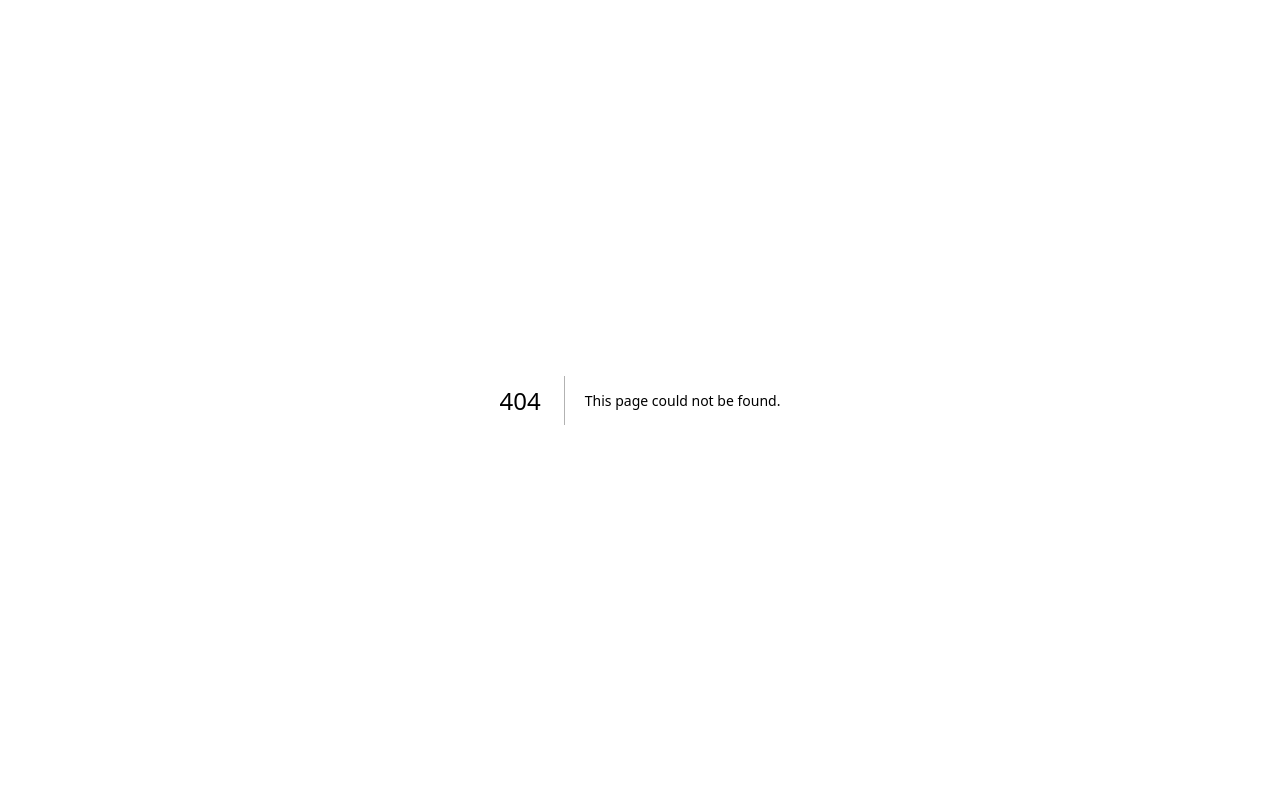
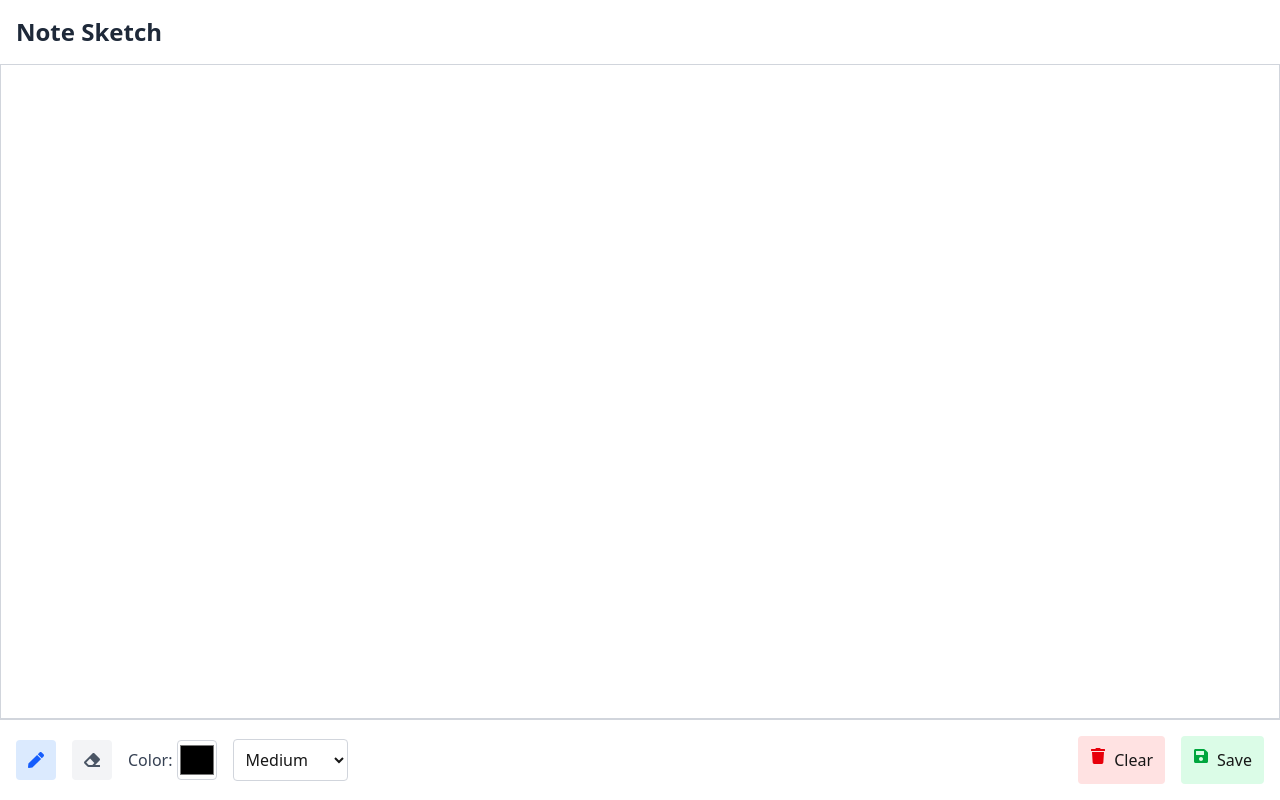
Before and after one commit to Zia-ullah-khan/studysync, a Next.js app: page /notesketch in a window 1280 px wide. Before the commit this address had no page. Built offline with nearby package versions, Linux system fonts and the light colour scheme.

Commit message:
Add NoteSketch component with drawing functionality and tool options

```diff
--- /dev/null
+++ b/src/app/notesketch/page.tsx
@@ -0,0 +1,211 @@
+"use client";
+import { useRef, useState, useEffect } from 'react';
+import { FaPen, FaEraser, FaSave, FaTrash } from 'react-icons/fa';
+
+export default function NoteSketch() {
+    const canvasRef = useRef<HTMLCanvasElement>(null);
+    const [isDrawing, setIsDrawing] = useState(false);
+    const [tool, setTool] = useState<'pen' | 'eraser'>('pen');
+    const [color, setColor] = useState('#000000');
+    const [lineWidth, setLineWidth] = useState(2);
+    const contextRef = useRef<CanvasRenderingContext2D | null>(null);
+    const [isMobile, setIsMobile] = useState(false);
+
+    useEffect(() => {
+        const checkMobile = () => {
+            setIsMobile(window.innerWidth <= 768);
+        };
+
+        checkMobile();
+        window.addEventListener('resize', checkMobile);
+
+        return () => window.removeEventListener('resize', checkMobile);
+    }, []);
+
+    useEffect(() => {
+        const canvas = canvasRef.current;
+        if (!canvas) return;
+
+        const resizeCanvas = () => {
+            canvas.width = canvas.offsetWidth * 2;
+            canvas.height = canvas.offsetHeight * 2;
+            canvas.style.width = `${canvas.offsetWidth}px`;
+            canvas.style.height = `${canvas.offsetHeight}px`;
+
+            const context = canvas.getContext('2d');
+            if (context) {
+                context.scale(2, 2);
+                context.lineCap = 'round';
+                context.strokeStyle = tool === 'eraser' ? '#FFFFFF' : color;
+                context.lineWidth = lineWidth;
+            }
+        };
+
+        resizeCanvas();
+        window.addEventListener('resize', resizeCanvas);
+
+        const context = canvas.getContext('2d');
+        if (context) {
+            context.scale(2, 2);
+            context.lineCap = 'round';
+            context.strokeStyle = color;
+            context.lineWidth = lineWidth;
+            contextRef.current = context;
+        }
+
+        return () => window.removeEventListener('resize', resizeCanvas);
+    }, []);
+
+    useEffect(() => {
+        if (contextRef.current) {
+            contextRef.current.strokeStyle = tool === 'eraser' ? '#FFFFFF' : color;
+            contextRef.current.lineWidth = lineWidth;
+        }
+    }, [tool, color, lineWidth]);
+
+    const startDrawing = (e: React.MouseEvent | React.TouchEvent) => {
+        const { offsetX, offsetY } = getCoordinates(e);
+        contextRef.current?.beginPath();
+        contextRef.current?.moveTo(offsetX, offsetY);
+        setIsDrawing(true);
+    };
+
+    const draw = (e: React.MouseEvent | React.TouchEvent) => {
+        if (!isDrawing) return;
+        const { offsetX, offsetY } = getCoordinates(e);
+        contextRef.current?.lineTo(offsetX, offsetY);
+        contextRef.current?.stroke();
+    };
+
+    const stopDrawing = () => {
+        contextRef.current?.closePath();
+        setIsDrawing(false);
+    };
+
+    const getCoordinates = (e: React.MouseEvent | React.TouchEvent) => {
+        const canvas = canvasRef.current!;
+        const rect = canvas.getBoundingClientRect();
+
+        if ('touches' in e) {
+            e.preventDefault();
+            return {
+                offsetX: e.touches[0].clientX - rect.left,
+                offsetY: e.touches[0].clientY - rect.top
+            };
+        } else {
+            return {
+                offsetX: e.nativeEvent.offsetX,
+                offsetY: e.nativeEvent.offsetY
+            };
+        }
+    };
+
+    const clearCanvas = () => {
+        const canvas = canvasRef.current;
+        const context = canvas?.getContext('2d');
+        if (context && canvas) {
+            context.clearRect(0, 0, canvas.width / 2, canvas.height / 2);
+        }
+    };
+
+    const saveCanvas = () => {
+        const canvas = canvasRef.current;
+        if (canvas) {
+            const image = canvas.toDataURL('image/png');
+            const link = document.createElement('a');
+            link.href = image;
+            link.download = `note-${new Date().toISOString().slice(0, 10)}.png`;
+            link.click();
+        }
+    };
+
+    return (
+        <div className="flex flex-col h-screen bg-gray-50">
+            <div className="p-2 sm:p-4 bg-white shadow-sm">
+                <h1 className="text-xl sm:text-2xl font-semibold text-gray-800">Note Sketch</h1>
+            </div>
+
+            <div className="flex-1 relative overflow-hidden touch-none">
+                <canvas
+                    ref={canvasRef}
+                    className="absolute top-0 left-0 w-full h-full bg-white border border-gray-300"
+                    onMouseDown={startDrawing}
+                    onMouseMove={draw}
+                    onMouseUp={stopDrawing}
+                    onMouseLeave={stopDrawing}
+                    onTouchStart={(e) => {
+                        e.preventDefault();
+                        startDrawing(e);
+                    }}
+                    onTouchMove={(e) => {
+                        e.preventDefault();
+                        draw(e);
+                    }}
+                    onTouchEnd={(e) => {
+                        e.preventDefault();
+                        stopDrawing();
+                    }}
+                    onTouchCancel={(e) => {
+                        e.preventDefault();
+                        stopDrawing();
+                    }}
+                />
+            </div>
+
+            <div className="p-2 sm:p-4 bg-white shadow-lg border-t border-gray-300">
+                <div className={`${isMobile ? 'flex flex-col space-y-3' : 'flex items-center justify-between'}`}>
+                    <div className={`flex items-center ${isMobile ? 'justify-between' : 'space-x-4'}`}>
+                        <button
+                            onClick={() => setTool('pen')}
+                            className={`p-3 rounded ${tool === 'pen' ? 'bg-blue-100' : 'bg-gray-100'}`}
+                        >
+                            <FaPen className={`${tool === 'pen' ? 'text-blue-600' : 'text-gray-600'}`} />
+                        </button>
+                        <button
+                            onClick={() => setTool('eraser')}
+                            className={`p-3 rounded ${tool === 'eraser' ? 'bg-blue-100' : 'bg-gray-100'}`}
+                        >
+                            <FaEraser className={`${tool === 'eraser' ? 'text-blue-600' : 'text-gray-600'}`} />
+                        </button>
+                        <div className="flex items-center">
+                            <span className="text-gray-700 mr-1 hidden sm:inline">Color:</span>
+                            <input
+                                type="color"
+                                value={color}
+                                onChange={(e) => setColor(e.target.value)}
+                                className="w-10 h-10 border border-gray-300 rounded cursor-pointer"
+                            />
+                        </div>
+                        <select
+                            value={lineWidth}
+                            onChange={(e) => setLineWidth(Number(e.target.value))}
+                            className="p-2 border border-gray-300 rounded"
+                            aria-label="Line thickness"
+                        >
+                            <option value={1}>Thin</option>
+                            <option value={2}>Medium</option>
+                            <option value={4}>Thick</option>
+                            <option value={6}>Very Thick</option>
+                        </select>
+                    </div>
+                    <div className={`flex items-center ${isMobile ? 'justify-between space-x-2' : 'space-x-4'}`}>
+                        <button
+                            onClick={clearCanvas}
+                            className="p-3 bg-red-100 rounded flex-1 flex justify-center"
+                        >
+                            <FaTrash className="text-red-600" />
+                            <span className="ml-2 hidden sm:inline">Clear</span>
+                        </button>
+                        <button
+                            onClick={saveCanvas}
+                            className="p-3 bg-green-100 rounded flex-1 flex justify-center"
+                        >
+                            <FaSave className="text-green-600" />
+                            <span className="ml-2 hidden sm:inline">Save</span>
+                        </button>
+                    </div>
+                </div>
+            </div>
+        </div>
+    );
+}
```
Also changed, not shown: package.json (+6 -5 lines), 1 other file (tests, documents, lock files or other folders).
